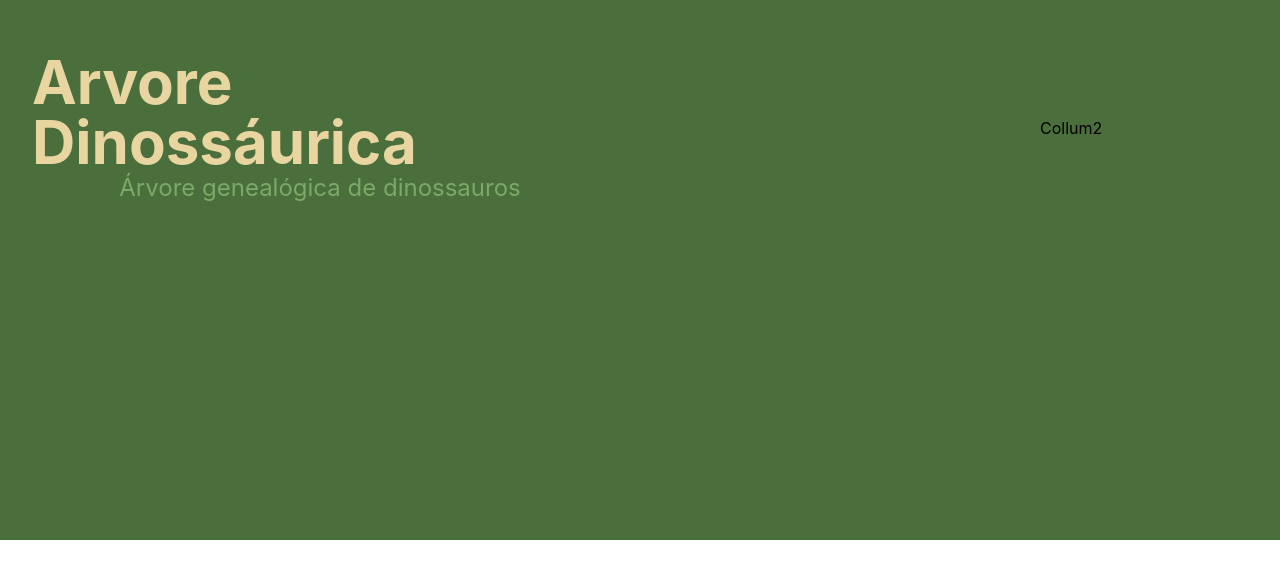
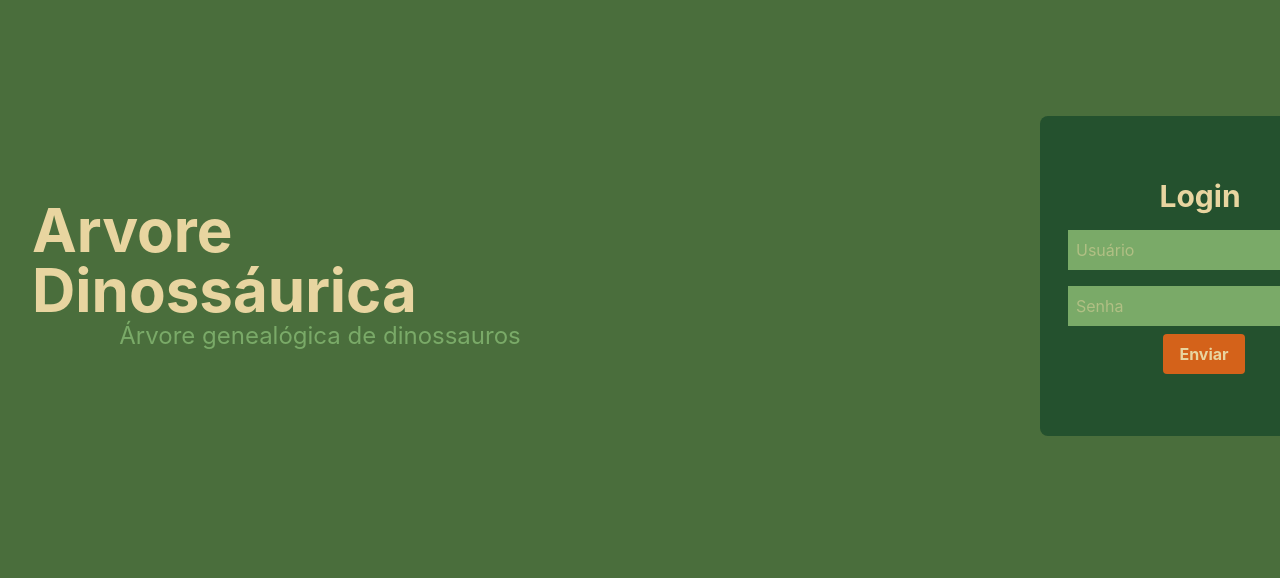
Before and after one commit to Guto-stack/TrabalhoII_TecnologiasWeb, a React app in the folder FrontEnd/: page /login in a window 1280 px wide. Shown: the part 284-862 px from the top of the page. Before the commit the page ends 824 px from the top, so only its background shows below. Built offline with nearby package versions, Linux system fonts and the light colour scheme; the HTML template or start-up script is replaced by a standard one.

Commit message:
movimentações na pagina de login

```diff
--- a/FrontEnd/src/Pages/Home.jsx
+++ b/FrontEnd/src/Pages/Home.jsx
@@ -1,8 +1,9 @@
 function Home(){
     return (
           <nav className='flex gap-4 p-4'>
-                  <Link to='/'>Home</Link>
-                  <Link to='/login'>Login</Link>
+            <a href="/login" className='text-primary font-bold text-2xl'>Login</a>
+            <a href="/register" className='text-primary font-bold text-2xl'>Register</a>
+
                 </nav>
     );
 }
--- a/FrontEnd/src/Pages/Login.jsx
+++ b/FrontEnd/src/Pages/Login.jsx
@@ -5,7 +5,16 @@ function Login() {
             <h1 className="items-center justify-center text-6xl font-bold text-text text-left">Arvore Dinossáurica</h1>
             <h2 className="text-2xl text-lightprimary text-left">Árvore genealógica de dinossauros</h2>
         </div>
-        <div className="bg-primary p-100">Collum2</div>
+
+          <div className="bg-primary p-100">
+            <div className="flex flex-col items-center justify-center h-80 w-80 bg-loginbg p-8 rounded-lg ">
+              <span className="text-3xl font-bold text-text mb-2">Login</span>
+              <input type="text" placeholder="Usuário" className="bg-lightprimary text-text placeholder:text-lighttext p-2 m-2" />
+              <input type="password" placeholder="Senha" className="bg-lightprimary text-text placeholder:text-lighttext p-2 m-2" />
+              <button className="bg-secondary text-text font-bold py-2 px-4 rounded ml-2">Enviar</button>
+            </div>
+          </div>
+
 
     </div>
   );
--- a/FrontEnd/src/Style/global.css
+++ b/FrontEnd/src/Style/global.css
@@ -4,6 +4,7 @@
   --color-background: #141f14;
   --color-primary: #4a6e3c;
   --color-lightprimary: #7aaa68;
+  --color-loginbg: #24512e;
   --color-secondary: #D4621A;
   --color-text: #e8d5a0;
 }
```
